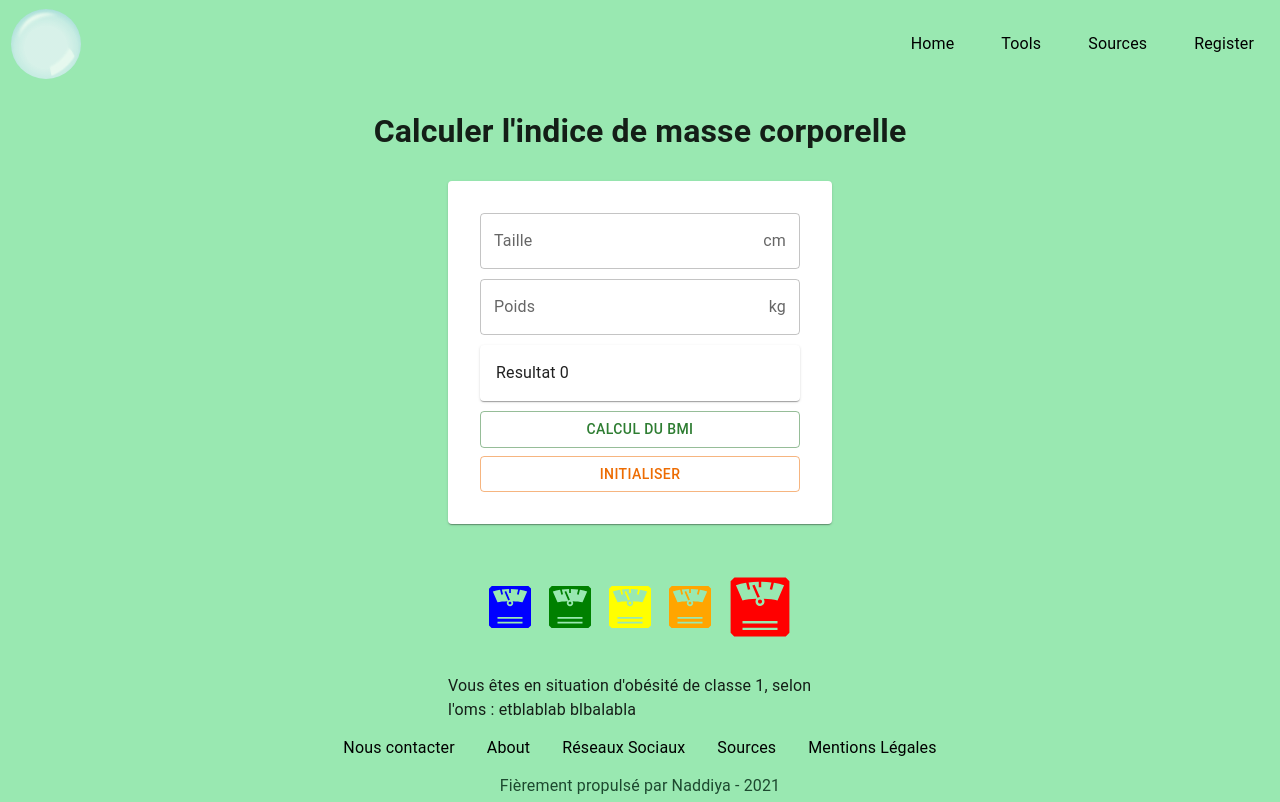
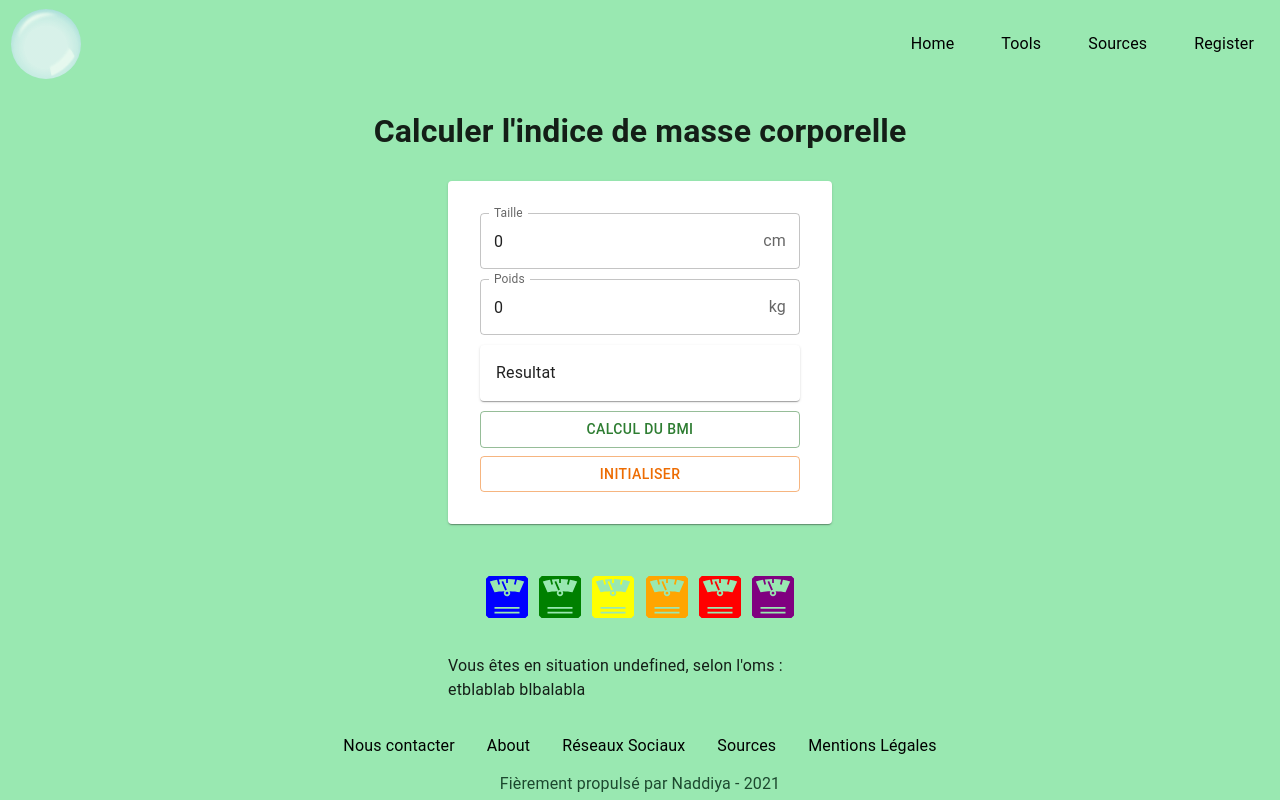
Before and after one commit to Naddiya/alimentary, a React (Create React App) app in the folder frontend/: page /bmi in a window 1280 px wide. Built offline with nearby package versions, Linux system fonts and the light colour scheme.

Commit message:
feat: bodymass level evaluation

```diff
--- a/frontend/data/data.js
+++ b/frontend/data/data.js
@@ -1,44 +1,65 @@
 export const activity = [
   {
     level: "verylow",
-    ratio: 1.4
+    ratio: 1.4,
   },
   {
     level: "low",
-    ratio: 1.5
+    ratio: 1.5,
   },
   {
     level: "medium",
-    ratio: 1.6
+    ratio: 1.6,
   },
   {
     level: "intense",
-    ratio: 1.7
-  }
+    ratio: 1.7,
+  },
 ];
 
 export const gender = [
   {
     type: "female",
-    ratio: -161
+    ratio: -161,
   },
   {
     type: "male",
-    ratio: 5
-  }
+    ratio: 5,
+  },
 ];
 
 export const sport = [
   {
     level: "lowest",
-    ratio: 0.02
+    ratio: 0.02,
   },
   {
     level: "moderate",
-    ratio: 0.04
+    ratio: 0.04,
   },
   {
     level: "high",
-    ratio: 0.06
-  }
+    ratio: 0.06,
+  },
 ];
+
+export const bmiList = [
+  { name: "insuffisant", level: "insufficient", color: "blue" },
+  { name: "normale", level: "normal", color: "green" },
+  { name: "sur-poids", level: "over-weight", color: "yellow" },
+  {
+    name: "obésité de classe I",
+    level: "class1_obesity",
+    color: "orange",
+  },
+  {
+    name: "obésité de classe II",
+    level: "class2_obesity",
+    color: "red",
+  },
+  {
+    name: "obésité de classe III",
+    level: "class3_obesity",
+    color: "purple",
+  },
+];
--- a/frontend/src/calculations/bodyMassIndexCalculation.js
+++ /dev/null
@@ -1,11 +0,0 @@
-export function calculateBmi(weight, height) {
-  let result;
-  if (!!weight && !!height) {
-    result = (Math.abs(weight) / Math.pow(Math.abs(height / 100), 2)).toFixed(
-      2
-    );
-  } else {
-    result = 0;
-  }
-  return Math.abs(result);
-}
--- a/frontend/src/components/tools/forms/EnergyNeedsForm.js
+++ b/frontend/src/components/tools/forms/EnergyNeedsForm.js
@@ -1,6 +1,6 @@
 import React, { useState, useRef } from "react";
 import { activity, gender, sport } from "../../../../data/data";
-import { calculateEnergyNeeds } from "../../../calculations/energyNeedsCalculations";
+import { calculateEnergyNeeds } from "../../../utils/energyNeedsUtils";
 import {
   Box,
   Button,
--- a/frontend/src/components/tools/forms/bodyMassIndex/BodyMassIndexForm.js
+++ b/frontend/src/components/tools/forms/bodyMassIndex/BodyMassIndexForm.js
@@ -1,5 +1,12 @@
-import React, { useState } from "react";
-import { calculateBmi } from "../../../../calculations/bodyMassIndexCalculation";
+import React, { useEffect } from "react";
+import { useSelector, useDispatch } from "react-redux";
+import {
+  updateBmi,
+  updateHeight,
+  updateWeight,
+  clearBmiForm,
+} from "../../../../redux/bmiSlice";
+
 import {
   Box,
   Button,
@@ -12,23 +19,18 @@ import {
 } from "@mui/material";
 
 const BodyMassIndexForm = () => {
-  const [bmi, setBmi] = useState(0);
-  const [height, setHeight] = useState("");
-  const [weight, setWeight] = useState("");
-  const [clear, setClear] = useState(false);
+  const { bmi, height, weight } = useSelector((state) => state.bmi);
+
+  const dispatch = useDispatch();
 
   const handleSubmit = (e) => {
     e.preventDefault();
-    const result = calculateBmi(weight, height);
-    setBmi(result);
+    dispatch(updateBmi());
   };
 
   const handleClear = (e) => {
     e.preventDefault();
-    setClear(!clear);
-    setWeight("");
-    setHeight("");
-    setBmi(0);
+    dispatch(clearBmiForm());
   };
 
   return (
@@ -43,7 +45,7 @@ const BodyMassIndexForm = () => {
             name="height"
             value={height}
             label="Taille"
-            onChange={(e) => setHeight(e.target.value)}
+            onChange={(e) => dispatch(updateHeight(e.target.value))}
             endAdornment={<InputAdornment position="end">cm</InputAdornment>}
             inputProps={{
               "aria-label": "Taille",
@@ -58,7 +60,7 @@ const BodyMassIndexForm = () => {
             name="weight"
             value={weight}
             label="Poids"
-            onChange={(e) => setWeight(e.target.value)}
+            onChange={(e) => dispatch(updateWeight(e.target.value))}
             endAdornment={<InputAdornment position="end">kg</InputAdornment>}
             inputProps={{
               "aria-label": "Poids",
--- a/frontend/src/components/tools/forms/bodyMassIndex/BodyMassIndexLevel.js
+++ b/frontend/src/components/tools/forms/bodyMassIndex/BodyMassIndexLevel.js
@@ -1,60 +1,23 @@
 import React from "react";
 import { GiWeightScale } from "react-icons/gi";
 import { Box } from "@mui/system";
+import { useSelector } from "react-redux";
+import { bmiList } from "../../../../../data/data";
 
-const BodyMassIndexLevel = (bmi) => {
-  const bmiLevel = (bmi) => {
-    let result = "";
-    if (bmi < 18.5) {
-      result = "normal";
-    } else if (bmi >= 18.5 && bmi <= 25) {
-      result = "insufficient";
-    } else if (bmi >= 30 && bmi < 35) {
-      result = "class1_obesity";
-    } else if (bmi >= 35 && bmi < 40) {
-      result = "class2_obesity";
-    } else if (bmi >= 40) {
-      result = "class3_obesity";
-    }
-    return result;
-  };
-
-  const level = bmiLevel(40);
+const BodyMassIndexLevel = () => {
+  const { level } = useSelector((state) => state.bmi);
 
   return (
     <Box className="tools-bmi-level">
-      <GiWeightScale
-        className="tools-bmi-level-item"
-        id="insufficient"
-        size={level === "insufficient" ? "70px" : "50px"}
-        color="blue"
-
-        // opacity={level === "insufficient" ? 1 : 0.3}
-      />
-      <GiWeightScale
-        className="tools-bmi-level-item"
-        id="normal"
-        size={level === "normal" ? "70px" : "50px"}
-        color="green"
-      />
-      <GiWeightScale
-        className="tools-bmi-level-item"
-        id="moderate-obesity"
-        size={level === "class1_obesity" ? "70px" : "50px"}
-        color="yellow"
-      />
-      <GiWeightScale
-        className="tools-bmi-level-item"
-        id="severe-obesity"
-        size={level === "class2_obesity" ? "70px" : "50px"}
-        color="orange"
-      />
-      <GiWeightScale
-        className="tools-bmi-level-item"
-        id="morbid-obesity"
-        size={level === "class3_obesity" ? "70px" : "50px"}
-        color="red"
-      />
+      {bmiList.map((e, id) => (
+        <GiWeightScale
+          className="tools-bmi-level-item"
+          id={e.level}
+          key={id}
+          size={e.level === level ? "70px" : "50px"}
+          color={e.color}
+        />
+      ))}
     </Box>
   );
 };
--- a/frontend/src/components/tools/forms/bodyMassIndex/BodyMassIndexText.js
+++ b/frontend/src/components/tools/forms/bodyMassIndex/BodyMassIndexText.js
@@ -1,8 +1,14 @@
 import React from "react";
+import { useSelector } from "react-redux";
+import { bmiList } from "../../../../../data/data";
 
 const BodyMassIndexText = () => {
-  const text =
-    "Vous êtes en situation d'obésité de classe 1, selon l'oms : etblablab blbalabla";
+  const level = useSelector((state) => state.bmi.level);
+  const currentLevel = (e) => e.level === level;
+  const foundBmi = bmiList.find(currentLevel);
+  const name = foundBmi?.name;
+
+  const text = `Vous êtes en situation ${name}, selon l'oms : etblablab blbalabla`;
 
   return <div className="tools-bmi-text">{text}</div>;
 };
--- a/frontend/src/components/tools/forms/deficitsForms/index.js
+++ b/frontend/src/components/tools/forms/deficitsForms/index.js
@@ -20,7 +20,7 @@ import {
   calculateMaxEntriesDeficit,
   calculateMaxActivityDeficit,
   calculateDifference,
-} from "../../../../calculations/deficitsCalculations";
+} from "../../../../utils/deficitsUtils";
 
 const DeficitsForm = () => {
   const [clear, setClear] = useState(false);
--- a/frontend/src/redux/bmiSlice.js
+++ b/frontend/src/redux/bmiSlice.js
@@ -1,30 +1,37 @@
 import { createSlice } from "@reduxjs/toolkit";
+import { calculateBmi, evaluateBmiLevel } from "../utils/bodyMassIndexUtils";
 
 const initialState = {
-  value: 0,
+  bmi: "",
+  height: 0,
+  weight: 0,
+  level: "",
 };
 
-export const counterSlice = createSlice({
-  name: "counter",
+export const bmiSlice = createSlice({
+  name: "bmi",
   initialState,
   reducers: {
-    increment: (state) => {
-      // Redux Toolkit allows us to write "mutating" logic in reducers. It
-      // doesn't actually mutate the state because it uses the Immer library,
-      // which detects changes to a "draft state" and produces a brand new
-      // immutable state based off those changes
-      state.value += 1;
+    updateHeight: (state, action) => {
+      state.height = action.payload;
     },
-    decrement: (state) => {
-      state.value -= 1;
+    updateWeight: (state, action) => {
+      state.weight = action.payload;
     },
-    incrementByAmount: (state, action) => {
-      state.value += action.payload;
+    updateBmi: (state, action) => {
+      const bmi = calculateBmi(state.weight, state.height);
+      state.bmi = bmi;
+
+      const level = evaluateBmiLevel(state.bmi);
+      state.level = level;
+    },
+    clearBmiForm: (state, action) => {
+      return initialState;
     },
   },
 });
 
-// Action creators are generated for each case reducer function
-export const { increment, decrement, incrementByAmount } = counterSlice.actions;
+export const { clearBmiForm, updateBmi, updateHeight, updateWeight } =
+  bmiSlice.actions;
 
-export default counterSlice.reducer;
+export default bmiSlice.reducer;
--- /dev/null
+++ b/frontend/src/utils/bodyMassIndexUtils.js
@@ -0,0 +1,29 @@
+export const calculateBmi = (weight, height) => {
+  let result;
+  if (!!weight && !!height) {
+    result = (Math.abs(weight) / Math.pow(Math.abs(height / 100), 2)).toFixed(
+      2
+    );
+  } else {
+    result = 0;
+  }
+  return Math.abs(result);
+};
+
+export const evaluateBmiLevel = (bmi) => {
+  let result = "";
+  if (bmi < 18.5) {
+    result = "insufficient";
+  } else if (bmi >= 18.5 && bmi <= 25) {
+    result = "normal";
+  } else if (bmi >= 25 && bmi < 30) {
+    result = "over-weight";
+  } else if (bmi >= 30 && bmi < 35) {
+    result = "class1_obesity";
+  } else if (bmi >= 35 && bmi < 40) {
+    result = "class2_obesity";
+  } else if (bmi >= 40) {
+    result = "class3_obesity";
+  }
+  return result;
+};
--- a/package.json
+++ b/package.json
@@ -9,7 +9,7 @@
   "browserslist": "> 0.5%, last 2 versions, not dead",
   "scripts": {
     "test": "jest --env=jsdom",
-    "test:cov": "jest --env=jsdom --coverage",
+    "test:coverage": "jest --env=jsdom --coverage",
     "format": "prettier --write \"src/**/**/.{js, jsx}\"",
     "lint": "eslint \"src/**/*.{js,jsx}\" --quiet",
     "client": "webpack serve --config webpack.config.dev.js --hot --open",
```
Also changed, not shown: frontend/src/utils/energyNeedsUtils.js (renamed from frontend/src/calculations/energyNeedsCalculations.js, +6 -2 lines), frontend/src/utils/deficitsUtils.js (renamed from frontend/src/calculations/deficitsCalculations.js), 2 other files (tests, documents, lock files or other folders).
